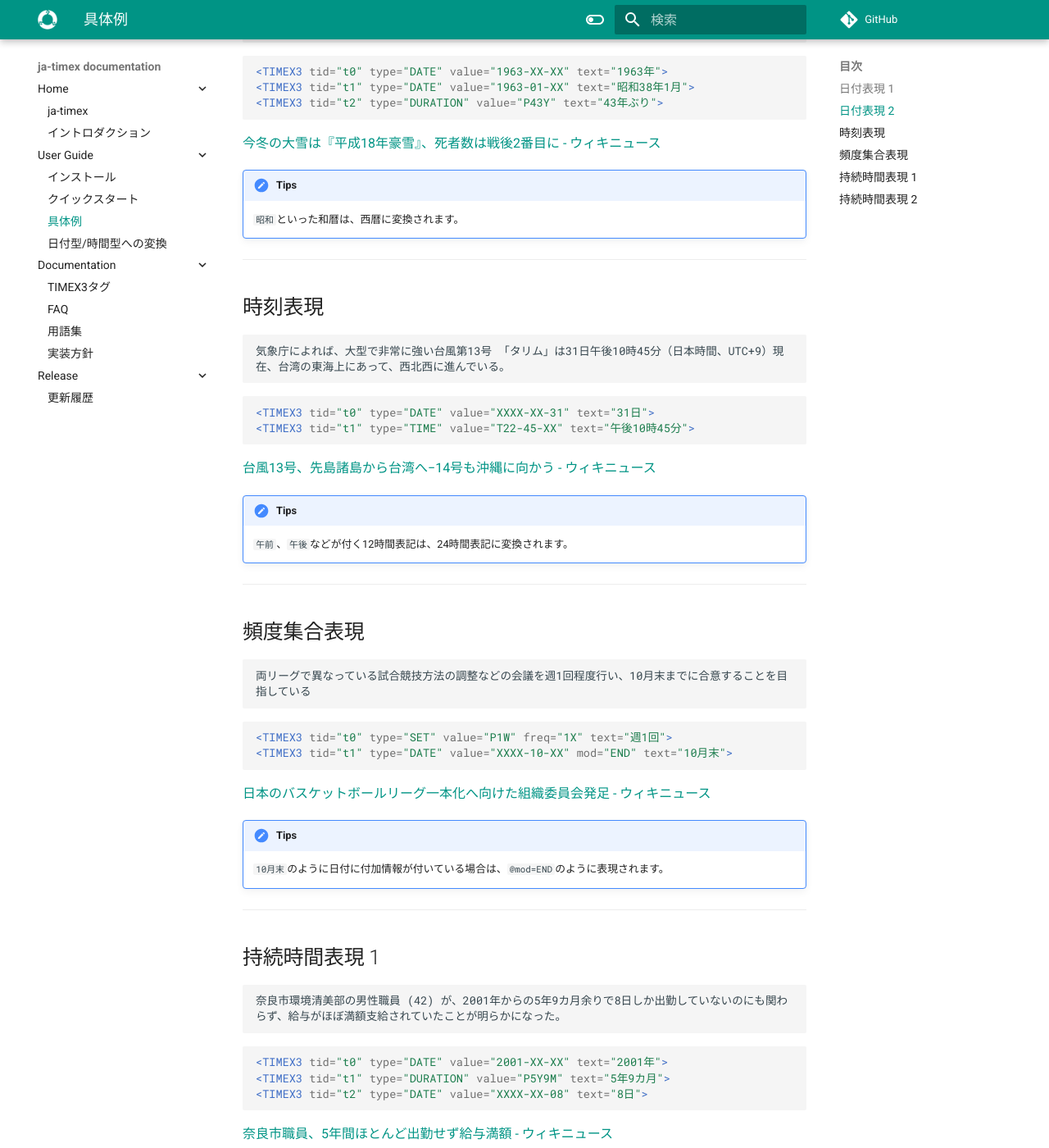
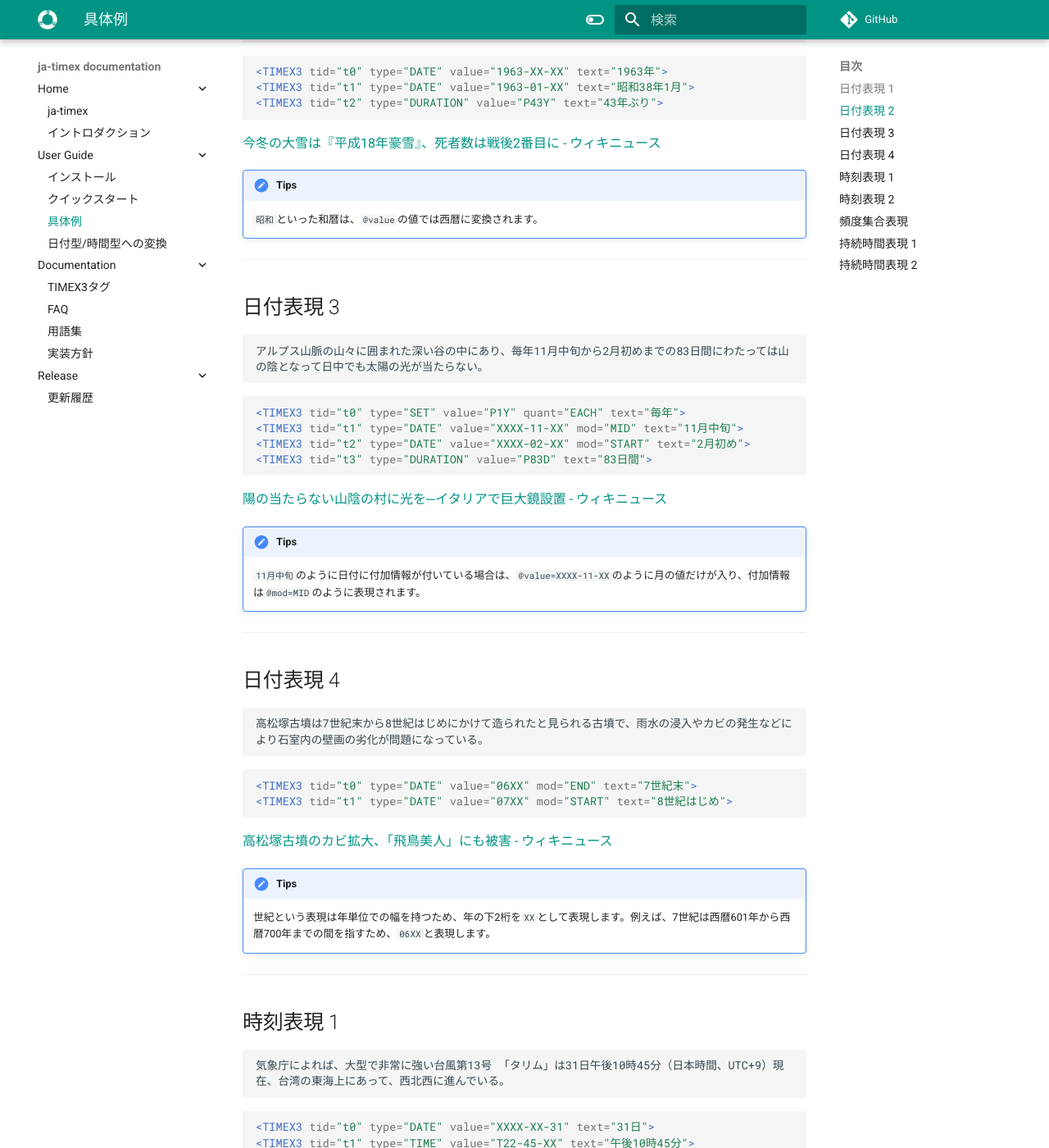
Before and after one commit to yagays/ja-timex, an MkDocs documentation site: the page built from docs/docs/examples.md, in a window 1280 px wide and 1400 px high, scrolled down 655 px. Shown: the whole window at 82% size. Built offline with MkDocs 1.6.1 and Material for MkDocs 9.7.7, drawn with Linux system fonts in a browser that asks for light colours; comment, search, counter and statistics services are not loaded; some of the changed text lies outside the part shown.

Commit message:
update docs

````diff
--- a/docs/docs/examples.md
+++ b/docs/docs/examples.md
@@ -34,11 +34,51 @@
 
 
 !!! Tips
-    `昭和`といった和暦は、西暦に変換されます。
+    `昭和`といった和暦は、`@value`の値では西暦に変換されます。
 
 ---
 
-## 時刻表現
+## 日付表現 3
+
+```
+アルプス山脈の山々に囲まれた深い谷の中にあり、毎年11月中旬から2月初めまでの83日間にわたっては山の陰となって日中でも太陽の光が当たらない。
+```
+
+```xml
+<TIMEX3 tid="t0" type="SET" value="P1Y" quant="EACH" text="毎年">
+<TIMEX3 tid="t1" type="DATE" value="XXXX-11-XX" mod="MID" text="11月中旬">
+<TIMEX3 tid="t2" type="DATE" value="XXXX-02-XX" mod="START" text="2月初め">
+<TIMEX3 tid="t3" type="DURATION" value="P83D" text="83日間">
+```
+
+[陽の当たらない山陰の村に光を─イタリアで巨大鏡設置 \- ウィキニュース](https://ja.wikinews.org/wiki/%E9%99%BD%E3%81%AE%E5%BD%93%E3%81%9F%E3%82%89%E3%81%AA%E3%81%84%E5%B1%B1%E9%99%B0%E3%81%AE%E6%9D%91%E3%81%AB%E5%85%89%E3%82%92%E2%94%80%E3%82%A4%E3%82%BF%E3%83%AA%E3%82%A2%E3%81%A7%E5%B7%A8%E5%A4%A7%E9%8F%A1%E8%A8%AD%E7%BD%AE)
+
+
+!!! Tips
+    `11月中旬`のように日付に付加情報が付いている場合は、`@value=XXXX-11-XX`のように月の値だけが入り、付加情報は`@mod=MID`のように表現されます。
+
+---
+
+## 日付表現 4
+
+```
+高松塚古墳は7世紀末から8世紀はじめにかけて造られたと見られる古墳で、雨水の浸入やカビの発生などにより石室内の壁画の劣化が問題になっている。
+```
+
+```xml
+<TIMEX3 tid="t0" type="DATE" value="06XX" mod="END" text="7世紀末">
+<TIMEX3 tid="t1" type="DATE" value="07XX" mod="START" text="8世紀はじめ">
+```
+
+[高松塚古墳のカビ拡大、「飛鳥美人」にも被害 \- ウィキニュース](https://ja.wikinews.org/wiki/%E9%AB%98%E6%9D%BE%E5%A1%9A%E5%8F%A4%E5%A2%B3%E3%81%AE%E3%82%AB%E3%83%93%E6%8B%A1%E5%A4%A7%E3%80%81%E3%80%8C%E9%A3%9B%E9%B3%A5%E7%BE%8E%E4%BA%BA%E3%80%8D%E3%81%AB%E3%82%82%E8%A2%AB%E5%AE%B3)
+
+
+!!! Tips
+    世紀という表現は年単位での幅を持つため、年の下2桁を`XX`として表現します。例えば、7世紀は西暦601年から西暦700年までの間を指すため、`06XX`と表現します。
+
+---
+
+## 時刻表現 1
 
 ```
 気象庁によれば、大型で非常に強い台風第13号 「タリム」は31日午後10時45分（日本時間、UTC+9）現在、台湾の東海上にあって、西北西に進んでいる。
@@ -56,6 +96,26 @@
 
 ---
 
+## 時刻表現 2
+
+```
+数学の試験時間は25日午後1時半から同3時半にかけてで、最も早い書き込みでは、午後1時37分に問題を掲載した上で、
+```
+
+```xml
+<TIMEX3 tid="t0" type="DATE" value="XXXX-XX-25" text="25日">
+<TIMEX3 tid="t1" type="TIME" value="T13-30-XX" text="午後1時半">
+<TIMEX3 tid="t2" type="TIME" value="T03-30-XX" text="3時半">
+<TIMEX3 tid="t3" type="TIME" value="T13-37-XX" text="午後1時37分">
+```
+
+[京都大学などで入試問題がネット掲示板に投稿される \- ウィキニュース](https://ja.wikinews.org/wiki/%E4%BA%AC%E9%83%BD%E5%A4%A7%E5%AD%A6%E3%81%AA%E3%81%A9%E3%81%A7%E5%85%A5%E8%A9%A6%E5%95%8F%E9%A1%8C%E3%81%8C%E3%83%8D%E3%83%83%E3%83%88%E6%8E%B2%E7%A4%BA%E6%9D%BF%E3%81%AB%E6%8A%95%E7%A8%BF%E3%81%95%E3%82%8C%E3%82%8B)
+
+!!! Tips
+    `午後1時半`のような`半`という表現は、`30分`と解釈します。
+
+---
+
 ## 頻度集合表現
 
 ```
@@ -70,7 +130,7 @@
 [日本のバスケットボールリーグ一本化へ向けた組織委員会発足 \- ウィキニュース](https://ja.wikinews.org/wiki/%E6%97%A5%E6%9C%AC%E3%81%AE%E3%83%90%E3%82%B9%E3%82%B1%E3%83%83%E3%83%88%E3%83%9C%E3%83%BC%E3%83%AB%E3%83%AA%E3%83%BC%E3%82%B0%E4%B8%80%E6%9C%AC%E5%8C%96%E3%81%B8%E5%90%91%E3%81%91%E3%81%9F%E7%B5%84%E7%B9%94%E5%A7%94%E5%93%A1%E4%BC%9A%E7%99%BA%E8%B6%B3)
 
 !!! Tips
-    `10月末`のように日付に付加情報が付いている場合は、`@mod=END`のように表現されます。
+    `週1回`の`1回`は`@freq=1X`と表現します。
 
 ---
 
@@ -88,6 +148,8 @@
 
 [奈良市職員、5年間ほとんど出勤せず給与満額 \- ウィキニュース](https://ja.wikinews.org/wiki/%E5%A5%88%E8%89%AF%E5%B8%82%E8%81%B7%E5%93%A1%E3%80%815%E5%B9%B4%E9%96%93%E3%81%BB%E3%81%A8%E3%82%93%E3%81%A9%E5%87%BA%E5%8B%A4%E3%81%9B%E3%81%9A%E7%B5%A6%E4%B8%8E%E6%BA%80%E9%A1%8D)
 
+!!! Tips
+    `5年9カ月`といったように持続時間表現で複数の単位の組み合わせた表現の場合は、`@value`の値は`P5Y9M`のように複数の値が列挙されます。この際、日付表現を表す接頭辞`P`または時刻表現を表す`PT`は重複しません。
 
 !!! Tips
     生物の年齢は、数値表現であって時間情報表現ではないので取得しません
@@ -116,4 +178,4 @@
     `今月`は、表層表現からではどの月かを推定することが不可能なため、日付表現とは扱わず持続時間表現として扱います。
 
 !!! Tips
-    持続時間表現としての`今月`は、`value="P0M" mod="NOW"`という2つの組み合わせで表現します。これは`先月`なら`value="P1M" mod="BEFORE"`、`来月`なら`value="P1M" mod="AFTER"`と表現することを踏まえたものです。
+    持続時間表現としての`今月`は、`@value=P0M @mod=NOW`という2つの組み合わせで表現します。これは`先月`なら`@value=P1M @mod=BEFORE`、`来月`なら`@value=P1M @mod=AFTER`と表現することを踏まえたものです。
````
